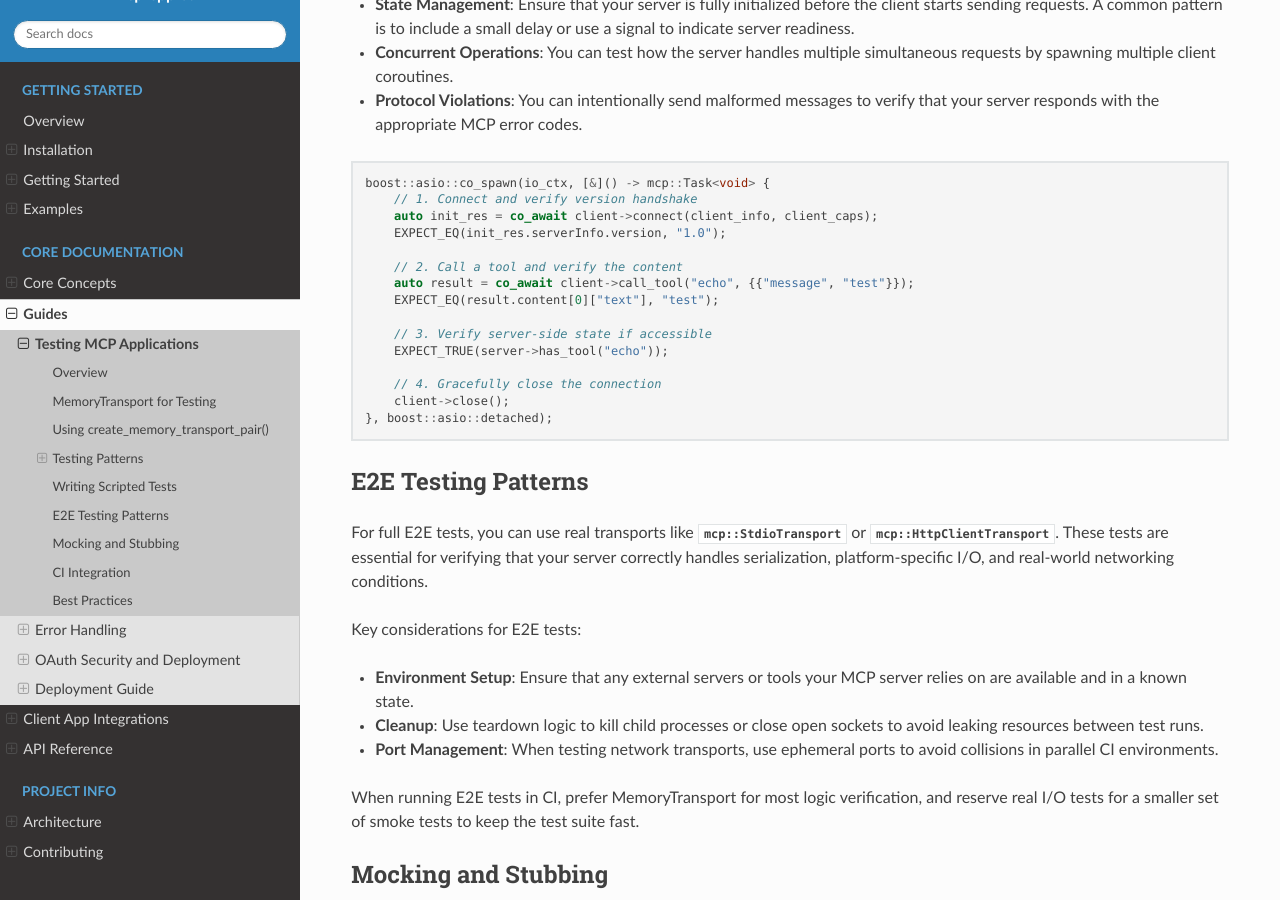
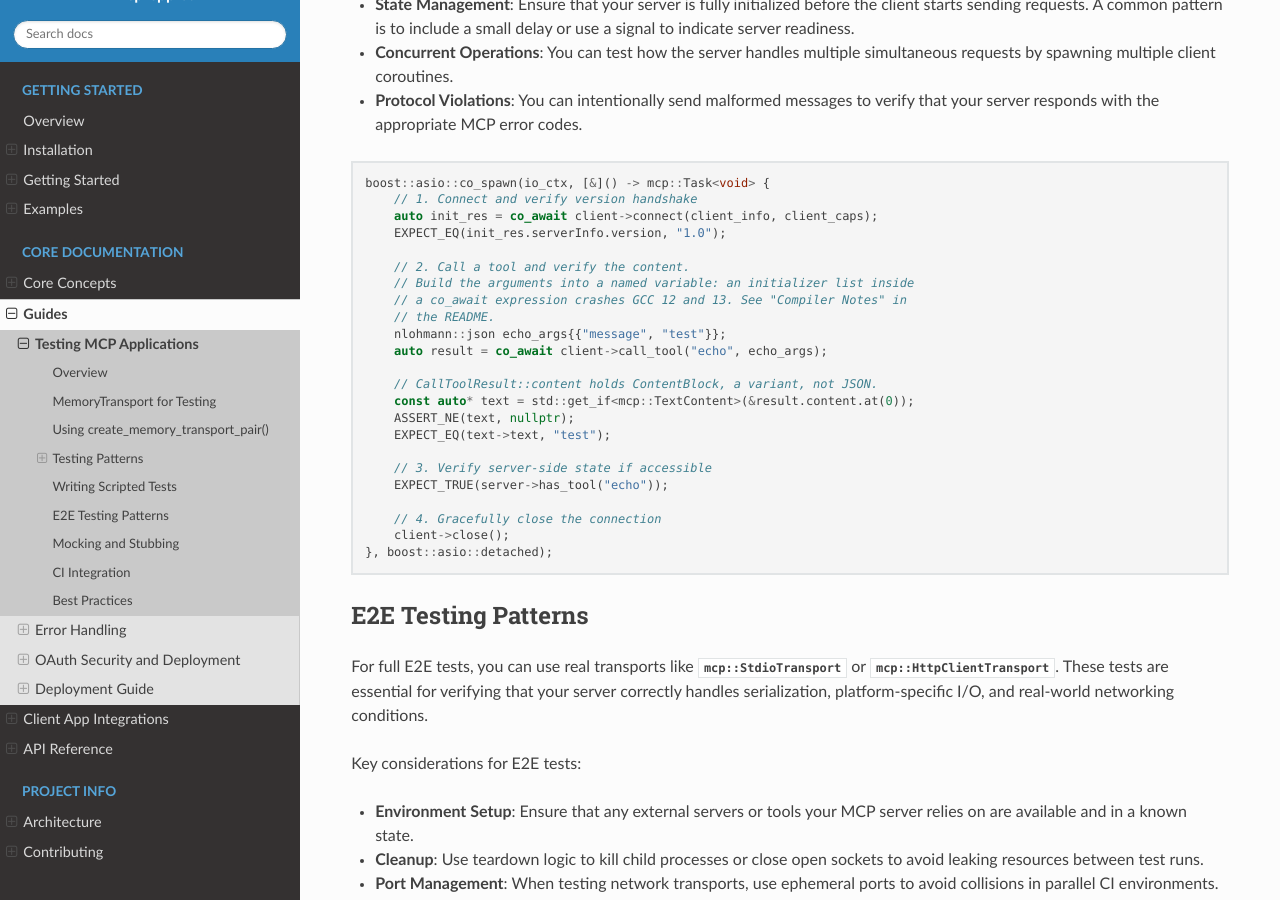
Before and after one commit to yurirocha15/mcp-cpp-sdk, a Sphinx documentation site: the page built from docs/guides/testing.rst, in a window 1280 px wide and 900 px high, scrolled down 1879 px. Built offline with Sphinx 7.4.7 and the Read the Docs theme 3.1.0, drawn with Linux system fonts in a browser that asks for light colours.

Commit message:
docs: document the GCC coroutine initializer-list crash and fix snippets

````diff
--- a/docs/contributing.rst
+++ b/docs/contributing.rst
@@ -300,7 +300,7 @@ Example bug report:
    **Steps to Reproduce**
    ```cpp
    mcp::Client client(transport, executor);
-   co_await client.call_tool("nonexistent", {});  // Hangs forever
+   co_await client.call_tool("nonexistent", nlohmann::json::object());  // Hangs forever
    ```
 
    **Expected**: Exception thrown or timeout
--- a/docs/guides/testing.rst
+++ b/docs/guides/testing.rst
@@ -78,9 +78,17 @@ When writing scripted tests, consider the following:
         auto init_res = co_await client->connect(client_info, client_caps);
         EXPECT_EQ(init_res.serverInfo.version, "1.0");
 
-        // 2. Call a tool and verify the content
-        auto result = co_await client->call_tool("echo", {{"message", "test"}});
-        EXPECT_EQ(result.content[0]["text"], "test");
+        // 2. Call a tool and verify the content.
+        // Build the arguments into a named variable: an initializer list inside
+        // a co_await expression crashes GCC 12 and 13. See "Compiler Notes" in
+        // the README.
+        nlohmann::json echo_args{{"message", "test"}};
+        auto result = co_await client->call_tool("echo", echo_args);
+
+        // CallToolResult::content holds ContentBlock, a variant, not JSON.
+        const auto* text = std::get_if<mcp::TextContent>(&result.content.at(0));
+        ASSERT_NE(text, nullptr);
+        EXPECT_EQ(text->text, "test");
 
         // 3. Verify server-side state if accessible
         EXPECT_TRUE(server->has_tool("echo"));
````
Also changed, not shown: README.md (+39 -5 lines).
